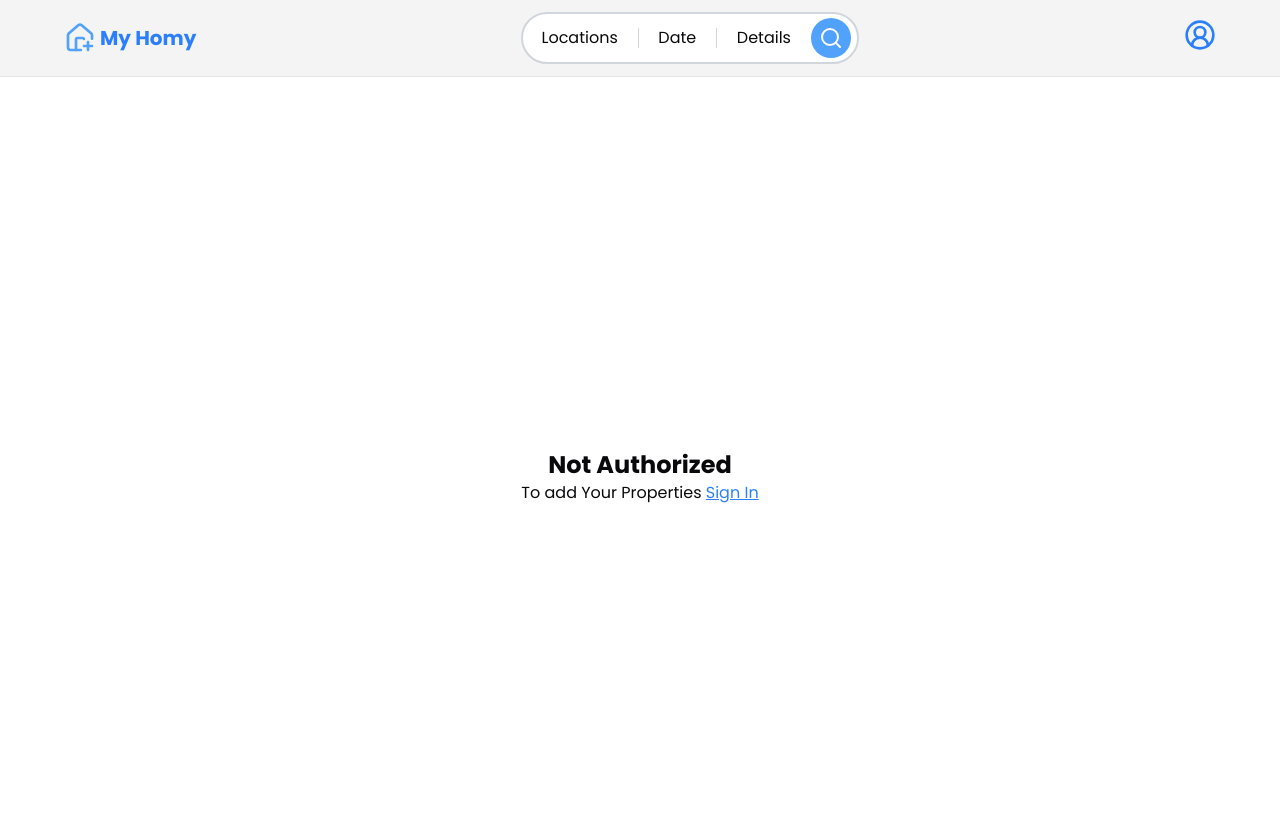
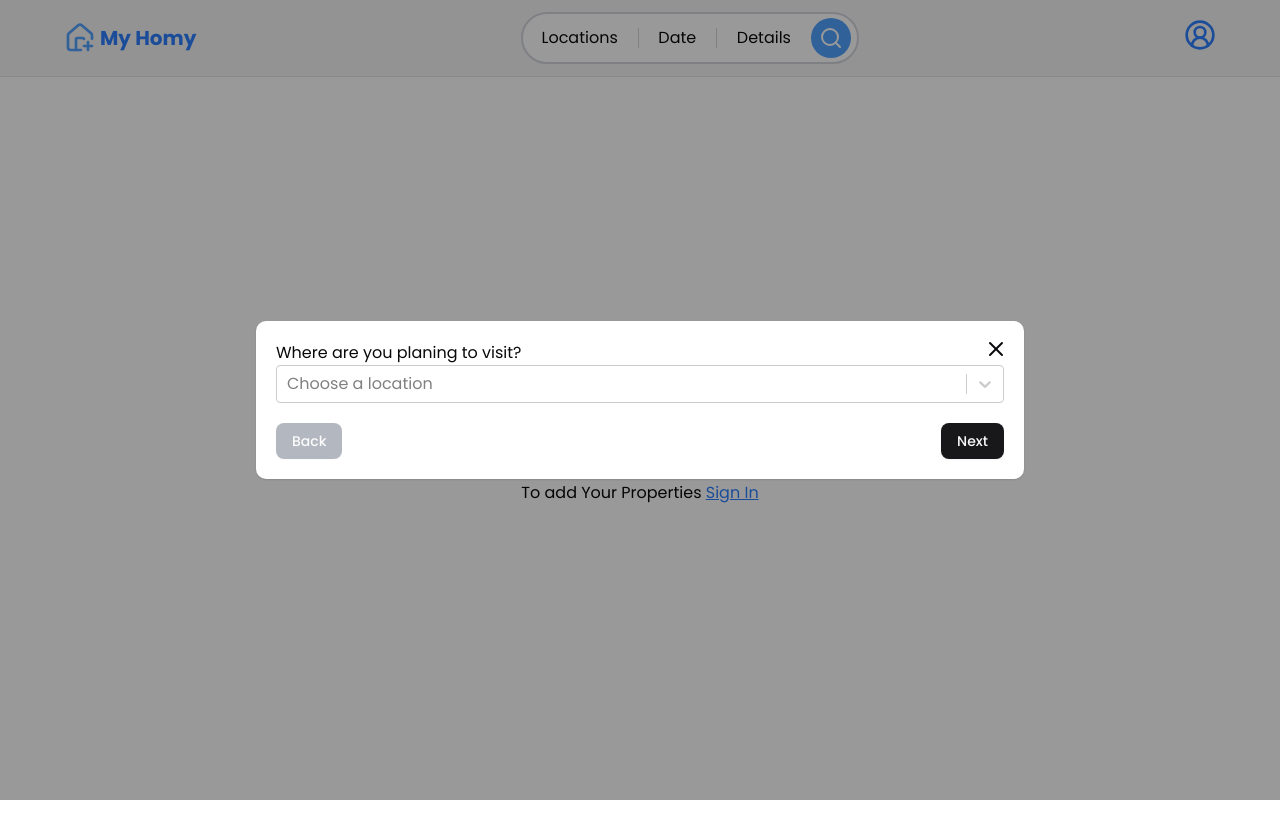
Before and after one commit to BheemaReddy07/my_homy_bnb, a Next.js app: page /become-a-host in a window 1280 px wide. Both pictures are taken after a click on the element "Locations". Shown: the top 838 px of the page. Built offline with nearby package versions, Linux system fonts and the light colour scheme; no server answers; what world-countries would draw is missing.

Commit message:
search -model

```diff
--- a/src/app/api/v1/listing/route.js
+++ b/src/app/api/v1/listing/route.js
@@ -2,16 +2,16 @@ import { getAuthSession } from "@/utils/auth";
 import { prisma } from "@/utils/prisma";
 import { NextResponse } from "next/server";
 
-export async function POST(request){
+export async function POST(request) {
     const body = await request.json();
     const session = await getAuthSession()
 
-    if(!session || !session.user){
-        return NextResponse.json({message:"not Authorized"},{status:403})
+    if (!session || !session.user) {
+        return NextResponse.json({ message: "not Authorized" }, { status: 403 })
 
     }
 
-    const {  category,
+    const { category,
         title,
         description,
         roomCount,
@@ -19,11 +19,11 @@ export async function POST(request){
         childCount,
         location,
         price,
-        imageSrc,} = body;
+        imageSrc, } = body;
 
-        const newListing  = await prisma.listing.create({
-            data:{
-                title,
+    const newListing = await prisma.listing.create({
+        data: {
+            title,
             description,
             roomCount,
             childCount,
@@ -33,7 +33,7 @@ export async function POST(request){
             locationValue: location.value,
             imageSrc,
             userId: session?.user.id
-            }
-        })
-        return NextResponse.json({message:"Created"},{status:201 })
+        }
+    })
+    return NextResponse.json({ message: "Created" }, { status: 201 })
 }
--- a/src/components/BecomeaHostComponent.jsx
+++ b/src/components/BecomeaHostComponent.jsx
@@ -14,7 +14,6 @@ import { Textarea } from "./ui/textarea"
 import { ArrowLeft, ArrowRight } from "lucide-react"
 import axios from "axios"
 import { toast } from "@/hooks/use-toast";
-import useCountries from "@/hooks/useCountries";
 
 const STEPS = {
     CATEGORY: 0,
--- /dev/null
+++ b/src/components/calendar.jsx
@@ -0,0 +1,21 @@
+import React from 'react'
+import { DateRange } from "react-date-range";
+
+import 'react-date-range/dist/styles.css';
+import 'react-date-range/dist/theme/default.css';
+
+function CalenderInput({ value, onChange, disabledDates, ...props }) {
+
+
+    return (
+        <DateRange
+            ranges={[value]}
+            onChange={onChange}
+            minDate={new Date()}
+            disabledDates={disabledDates}
+            {...props}
+        />
+    )
+}
+
+export default CalenderInput
--- a/src/components/navbar.jsx
+++ b/src/components/navbar.jsx
@@ -3,16 +3,24 @@
 import { CircleUserRound, HousePlus, Search, User } from "lucide-react";
 import Link from "next/link";
 import {
-    DropdownMenu,
-    DropdownMenuContent,
-    DropdownMenuItem,
-    DropdownMenuLabel,
-    DropdownMenuSeparator,
-    DropdownMenuTrigger,
+    DropdownMenu, DropdownMenuContent, DropdownMenuItem, DropdownMenuSeparator, DropdownMenuTrigger,
 } from "@/components/ui/dropdown-menu"
+import { useState } from "react";
+import Searchmodel from "./search-model";
 
 
 export default function Navbar() {
+    const [isOpen, setIsOpen] = useState(false)
+    const [modalStateStep, setModalStateStep] = useState(-1)
+
+    const openSearchModalAtStep = (step) => {
+        if (!isOpen) {
+            setIsOpen(true);
+            setModalStateStep(step);
+        }
+    }
+
+
     return (
         <div className=" flex justify-between px-5 md:px-16 py-3 bg-muted border-b items-center">
             <Link href="/" className="flex gap-1 items-center ">
@@ -20,16 +28,17 @@ export default function Navbar() {
                 <span className="text-blue-500 text-md md:text-xl font-extrabold">My Homy</span>
             </Link>
             <div className="hidden md:flex items-center gap-2 bg-white px-[6px] py-[4px] border-2 border-gray-300 rounded-full">
-                <div className="hover:bg-gray-200 transition-all duration-200 delay-100 hover:scale-100 rounded-full cursor-pointer px-3 py-1">Locations</div>
+                <div className="hover:bg-gray-200 transition-all duration-200 delay-100 hover:scale-100 rounded-full cursor-pointer px-3 py-1" onClick={() => openSearchModalAtStep(0)}>Locations</div>
                 <div className="w-[0.6px] h-[20px] bg-gray-300"></div>
-                <div className="hover:bg-gray-200 transition-all duration-200 delay-100 hover:scale-100 rounded-full cursor-pointer px-3 py-1">Date</div>
+                <div className="hover:bg-gray-200 transition-all duration-200 delay-100 hover:scale-100 rounded-full cursor-pointer px-3 py-1" onClick={() => openSearchModalAtStep(1)}>Date</div>
                 <div className="w-[0.6px] h-[20px] bg-gray-300"></div>
-                <div className="hover:bg-gray-200 transition-all duration-200 delay-100 hover:scale-100 rounded-full cursor-pointer px-3 py-1">Details</div>
-                <div className="bg-blue-400 text-white  p-2 rounded-full cursor-pointer hover:scale-105 transition-all duration-300 delay-100"><Search /></div>
+                <div className="hover:bg-gray-200 transition-all duration-200 delay-100 hover:scale-100 rounded-full cursor-pointer px-3 py-1" onClick={() => openSearchModalAtStep(2)}>Details</div>
+                <div className="bg-blue-400 text-white  p-2 rounded-full cursor-pointer hover:scale-105 transition-all duration-300 delay-100" onClick={() => openSearchModalAtStep(0)}><Search /></div>
             </div>
             <div>
                 <UserComponent />
             </div>
+            <Searchmodel key={modalStateStep} isOpen={isOpen} setIsOpen={setIsOpen} stepAt={modalStateStep} />
         </div>
     )
 }
--- /dev/null
+++ b/src/components/search-model.jsx
@@ -0,0 +1,143 @@
+"use client"
+import { X } from 'lucide-react'
+import React, { useCallback, useState } from 'react'
+import { Button } from './ui/button'
+import { useRouter, useSearchParams } from 'next/navigation'
+import CountrySelect from './country-select'
+import CalendarInput from './calendar'
+import Counter from './counter-input'
+
+const STEPS = {
+    LOCATION: 0,
+    DATE: 1,
+    DETAILS: 2
+}
+
+
+function Searchmodel({ isOpen, setIsOpen, stepAt }) {
+    const [step, setStep] = useState(stepAt || STEPS.LOCATION)
+    const [location, setLocation] = useState();
+    const [guestCount, setGuestCount] = useState(2);
+    const [roomCount, setRoomCount] = useState(1);
+    const [childCount, setChildCount] = useState(0);
+    const [dateRange, setDateRange] = useState({
+        startDate: new Date(),
+        endDate: new Date(),
+        key: 'selection'
+    })
+
+
+
+    const router = useRouter();
+    const searchParams = useSearchParams();
+
+
+
+    const sourceToReturn = {
+        [STEPS.LOCATION]: (
+            <div>
+                <h2>Where are you planing to visit?</h2>
+                <CountrySelect value={location} onChange={value => setLocation(value)} />
+            </div>
+        ),
+        [STEPS.DATE]: (
+            <div>
+                <CalendarInput
+                    value={dateRange}
+                    onChange={value => setDateRange(value.selection)}
+                />
+            </div>
+        ),
+        [STEPS.DETAILS]: (
+            <div>
+                <div className='flex justify-between'>
+                    <h3>How many Guests are joining?</h3>
+                    <Counter
+                        value={guestCount}
+                        onChange={setGuestCount}
+                    />
+                </div>
+                <div className='h-[0.4px] w-full bg-gray-500 my-5' />
+                <div className='flex justify-between'>
+                    <h3>How many Rooms do you want?</h3>
+                    <Counter
+                        value={roomCount}
+                        onChange={setRoomCount}
+                    />
+                </div>
+                <div className='h-[0.4px] w-full bg-gray-500 my-5' />
+                <div className='flex justify-between'>
+                    <h3>How many children?</h3>
+                    <Counter
+                        value={childCount}
+                        onChange={setChildCount}
+                    />
+                </div>
+            </div>
+        )
+    }
+
+    const onBack = () => {
+        if (step == 0) return;
+        setStep(previous => previous - 1)
+    }
+
+    const onNext = useCallback(() => {
+        if (step == Object.keys(STEPS).length - 1) {
+            const trackOfQueryParams = {
+                ...(location?.value && { locationValue: location.value }),
+                ...(guestCount && { guestCount: guestCount }),
+                ...(roomCount && { roomCount: roomCount }),
+                ...(childCount && { childCount: childCount }),
+                ...(dateRange.startDate && dateRange.endDate && {
+                    startDate:dateRange.startDate,
+                    endDate:dateRange.endDate,
+                })
+            }
+
+            if(Object.keys(trackOfQueryParams).length === 0) return;
+
+            const queryString = Object.keys(trackOfQueryParams).map(key =>`${encodeURIComponent(key)}=${encodeURIComponent(trackOfQueryParams[key])}`).join("&")
+
+            const params = new URLSearchParams(searchParams.toString());
+            const tempCat = params.get('cat');
+            if(tempCat) params.set('cat',tempCat)
+
+            const url = `/?${queryString}`
+            setIsOpen(false)
+            router.push(url);
+        }
+        setStep(previousStep => previousStep +1)
+    },[step,location,guestCount,roomCount,childCount,dateRange])
+
+    const labelForLastButton = step == Object.keys(STEPS).length -1 ? "Search" : "Next"
+
+    return (
+        <>
+            {
+                isOpen ? (
+                    <div className='fixed top-0 left-0 w-full h-screen'>
+                        <div className="w-full relative h-screen bg-black/40">
+                            <div className='modal_content absolute left-1/2 top-1/2 -translate-x-1/2 -translate-y-1/2 bg-white w-full md:w-3/5 mini-h-[300px] p-5 rounded-lg shadow'>
+                                {sourceToReturn[step]}
+                                <X onClick={() => setIsOpen(false)} className='float-right absolute top-4 right-4 cursor-pointer' />
+                                <div className='w-full flex justify-between pt-5'>
+                                    <Button
+                                        disabled={step == 0}
+                                        className={step == 0 ? 'cursor-pointer bg-gray-500' : "cursor-pointer"}
+                                        onClick={onBack}
+                                    >Back</Button>
+                                    <Button onClick={onNext} className={step == Object.keys(STEPS).length -1 ? "cursor-pointer bg-blue-400 hover:bg-blue-300" : "cursor-pointer"}>
+                                        {labelForLastButton}
+                                    </Button>
+                                </div>
+                            </div>
+                        </div>
+                    </div>
+                ) : null
+            }
+        </>
+    )
+}
+
+export default Searchmodel
```
